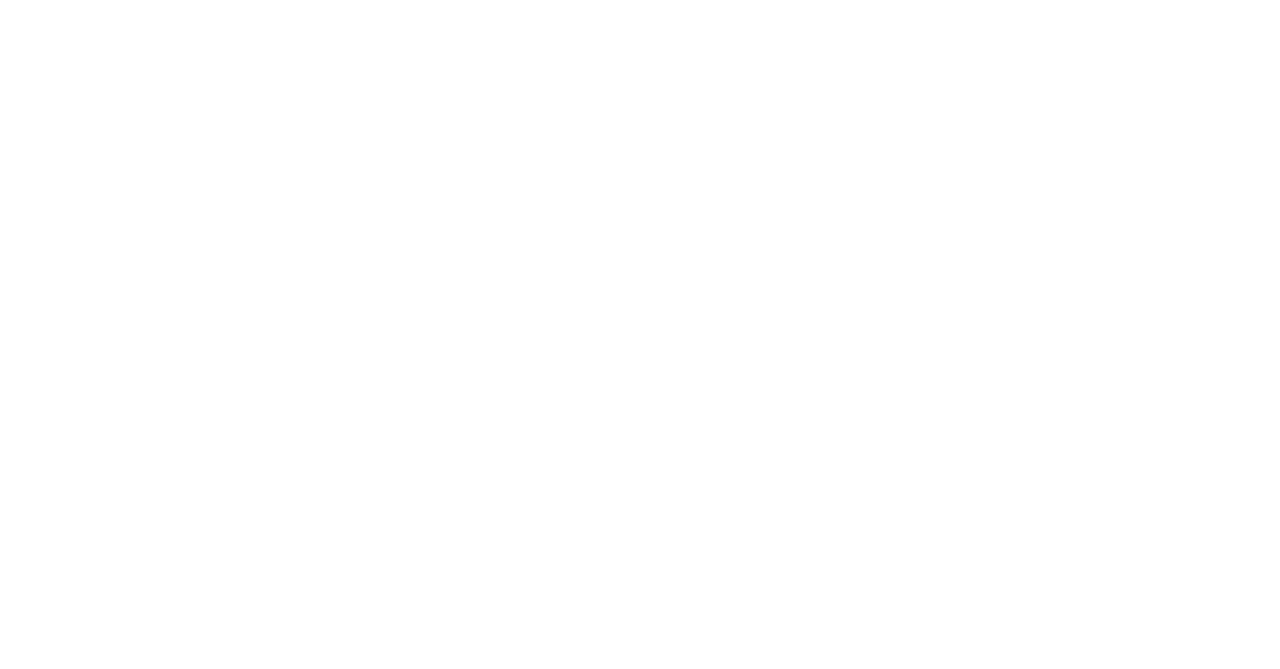
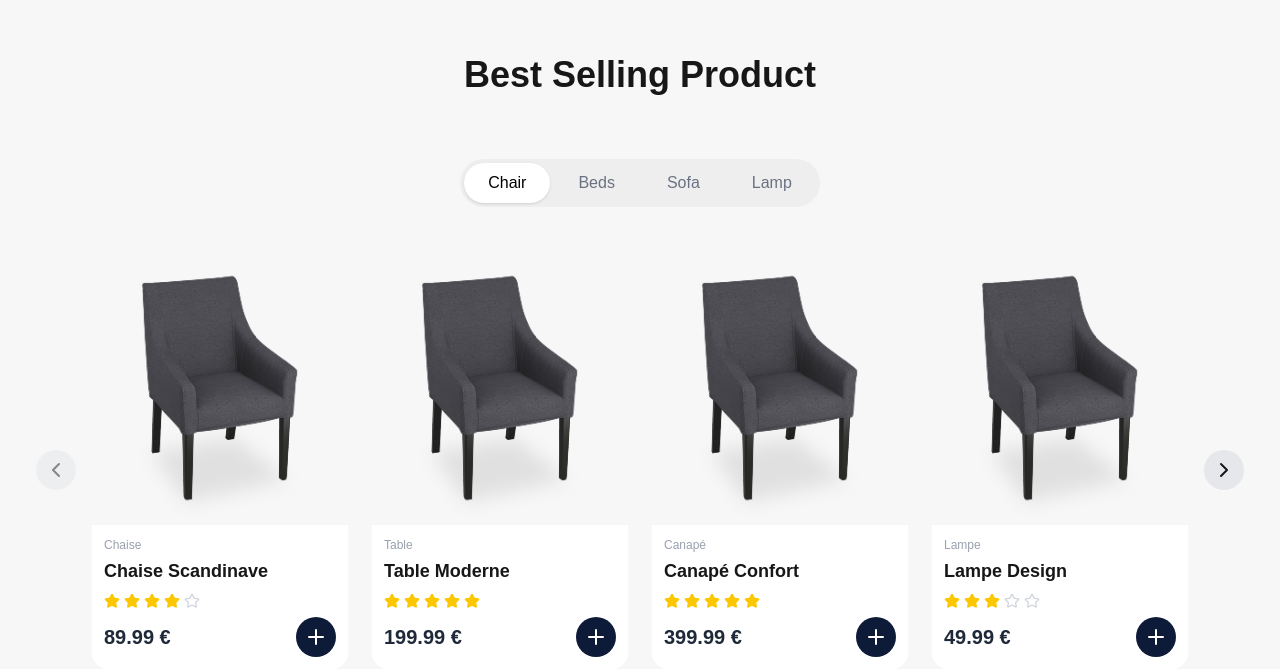
Before and after one commit to kyu-dev/ecommerce_frontend, a Next.js app: page / in a window 1280 px wide. Shown: the part 1233-1902 px from the top of the page. Before the commit the page ends 1208 px from the top, so only its background shows below. Built offline with nearby package versions, Linux system fonts and the light colour scheme.

Commit message:
Ajout de la dépendance clsx dans package.json et pnpm-lock.yaml, ainsi que l'intégration du composant BestSellerSection dans la page principale pour mettre en avant les meilleures ventes.

```diff
--- /dev/null
+++ b/app/components/bestseller/BestSellerSection.tsx
@@ -0,0 +1,56 @@
+import React from "react";
+import ProductCarousel from "../product/ProductCarousel";
+import Filter from "./Filter";
+
+const produits = [
+  // à modifié avec de vrais données
+  {
+    categories: "Chaise",
+    name: "Chaise Scandinave",
+    price: 89.99,
+    stars: 4,
+    img: "/chair.png",
+  },
+  {
+    categories: "Table",
+    name: "Table Moderne",
+    price: 199.99,
+    stars: 5,
+    img: "/chair.png",
+  },
+  {
+    categories: "Canapé",
+    name: "Canapé Confort",
+    price: 399.99,
+    stars: 5,
+    img: "/chair.png",
+  },
+  {
+    categories: "Lampe",
+    name: "Lampe Design",
+    price: 49.99,
+    stars: 3,
+    img: "/chair.png",
+  },
+  {
+    categories: "Fauteuil",
+    name: "Fauteuil Relax",
+    price: 129.99,
+    stars: 4,
+    img: "/chair.png",
+  },
+];
+
+const BestSellerSection = () => {
+  return (
+    <div className="bg-[#F7F7F7] flex flex-col gap-16 items-center">
+      <h3 className="text-4xl pt-20 font-bold">Best Selling Product</h3>
+      <Filter />
+      <div className="flex justify-center">
+        <ProductCarousel products={produits} cardsToShow={4} />
+      </div>
+    </div>
+  );
+};
+
+export default BestSellerSection;
--- /dev/null
+++ b/app/components/bestseller/Filter.tsx
@@ -0,0 +1,24 @@
+import React from "react";
+
+const Filter = () => {
+  return (
+    <>
+      <nav className="bg-[#EEEEEE] rounded-full p-1 inline-flex gap-1">
+        <button className="px-6 py-2 rounded-full bg-white text-black font-medium shadow">
+          Chair
+        </button>
+        <button className="px-6 py-2 rounded-full text-gray-500 hover:bg-white/50">
+          Beds
+        </button>
+        <button className="px-6 py-2 rounded-full text-gray-500 hover:bg-white/50">
+          Sofa
+        </button>
+        <button className="px-6 py-2 rounded-full text-gray-500 hover:bg-white/50">
+          Lamp
+        </button>
+      </nav>
+    </>
+  );
+};
+
+export default Filter;
--- /dev/null
+++ b/app/components/product/ProductCard.tsx
@@ -0,0 +1,50 @@
+import React from "react";
+import { Plus, Star } from "lucide-react";
+
+type ProductCardProps = {
+  categories?: string;
+  name?: string;
+  price: number;
+  stars: number;
+  img?: string;
+};
+
+const ProductCard: React.FC<ProductCardProps> = ({
+  categories,
+  name,
+  price,
+  stars,
+  img,
+}) => {
+  return (
+    <div className=" flex flex-col  w-64 ">
+      <img src={img} alt={name} className="w-50 self-center object-cover" />
+      <div className="bg-white p-3 rounded-b-2xl">
+        <p className="text-xs text-gray-400 mb-1">{categories}</p>
+        <h4 className="text-lg font-semibold mb-2 ">{name}</h4>
+        <div className="flex items-center gap-1 mb-2">
+          {[...Array(5)].map((_, i) => (
+            <Star
+              key={i}
+              size={16}
+              className={
+                i < stars ? "text-yellow-400 fill-yellow-400" : "text-gray-300"
+              }
+            />
+          ))}
+        </div>
+
+        <div className="flex justify-between items-center">
+          <div className="text-xl font-bold text-gray-800 ">
+            {price.toFixed(2)} €
+          </div>
+          <button className="mt-auto bg-[#0D1B39] text-white p-2 rounded-full hover:bg-gray-800 transition">
+            <Plus />
+          </button>
+        </div>
+      </div>
+    </div>
+  );
+};
+
+export default ProductCard;
--- /dev/null
+++ b/app/components/product/ProductCarousel.tsx
@@ -0,0 +1,62 @@
+"use client";
+import React, { useState } from "react";
+import { ChevronLeft, ChevronRight } from "lucide-react";
+import ProductCard from "./ProductCard";
+
+// Exemple de type de produit
+type Product = {
+  categories?: string;
+  name?: string;
+  price: number;
+  stars: number;
+  img?: string;
+};
+
+type ProductCarouselProps = {
+  products: Product[];
+  cardsToShow?: number; // nombre de cartes visibles en même temps
+};
+
+const ProductCarousel: React.FC<ProductCarouselProps> = ({
+  products,
+  cardsToShow = 1,
+}) => {
+  const [startIndex, setStartIndex] = useState(0);
+  const maxIndex = Math.max(0, products.length - cardsToShow);
+
+  const handlePrev = () => {
+    setStartIndex((prev) => Math.max(prev - 1, 0));
+  };
+
+  const handleNext = () => {
+    setStartIndex((prev) => Math.min(prev + 1, maxIndex));
+  };
+
+  return (
+    <div className="flex items-center gap-4 w-full">
+      <button
+        onClick={handlePrev}
+        disabled={startIndex === 0}
+        className="p-2 rounded-full bg-gray-200 hover:bg-gray-300 disabled:opacity-50"
+      >
+        <ChevronLeft />
+      </button>
+      <div className="flex gap-6 overflow-hidden">
+        {products
+          .slice(startIndex, startIndex + cardsToShow)
+          .map((product, idx) => (
+            <ProductCard key={idx} {...product} />
+          ))}
+      </div>
+      <button
+        onClick={handleNext}
+        disabled={startIndex >= maxIndex}
+        className="p-2 rounded-full bg-gray-200 hover:bg-gray-300 disabled:opacity-50"
+      >
+        <ChevronRight />
+      </button>
+    </div>
+  );
+};
+
+export default ProductCarousel;
--- a/app/page.tsx
+++ b/app/page.tsx
@@ -2,12 +2,14 @@
 import SearchBar from "./components/searchbar/SearchBar";
 import Hero from "./components/hero/Hero";
 import WhySection from "./components/why/WhySection";
+import BestSellerSection from "./components/bestseller/BestSellerSection";
 
 const page = () => {
   return (
     <>
       <Hero />
       <WhySection />
+      <BestSellerSection />
     </>
   );
 };
--- a/package.json
+++ b/package.json
@@ -9,6 +9,7 @@
     "lint": "next lint"
   },
   "dependencies": {
+    "clsx": "^2.1.1",
     "lucide-react": "^0.525.0",
     "next": "15.3.4",
     "react": "^19.0.0",
```
Also changed, not shown: public/chair.png (added), 1 other file (tests, documents, lock files or other folders).
